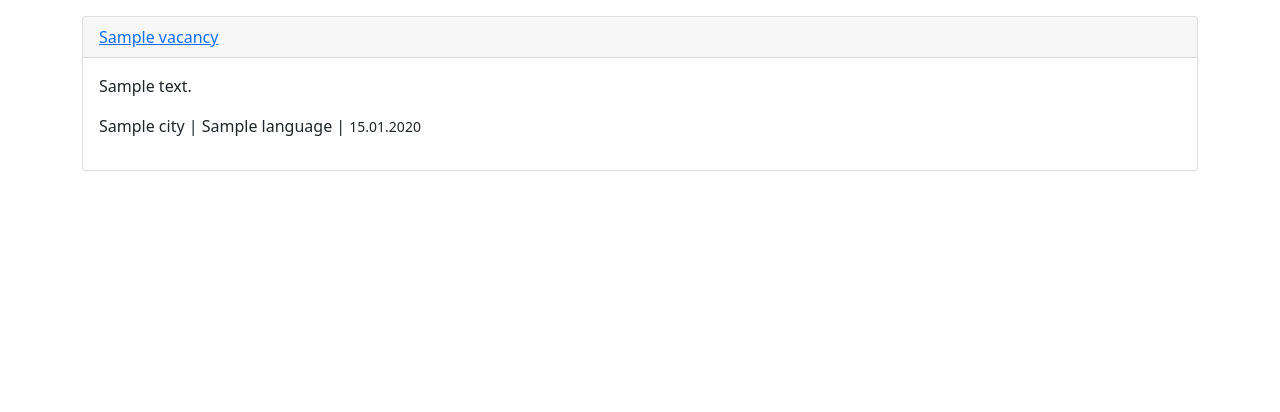
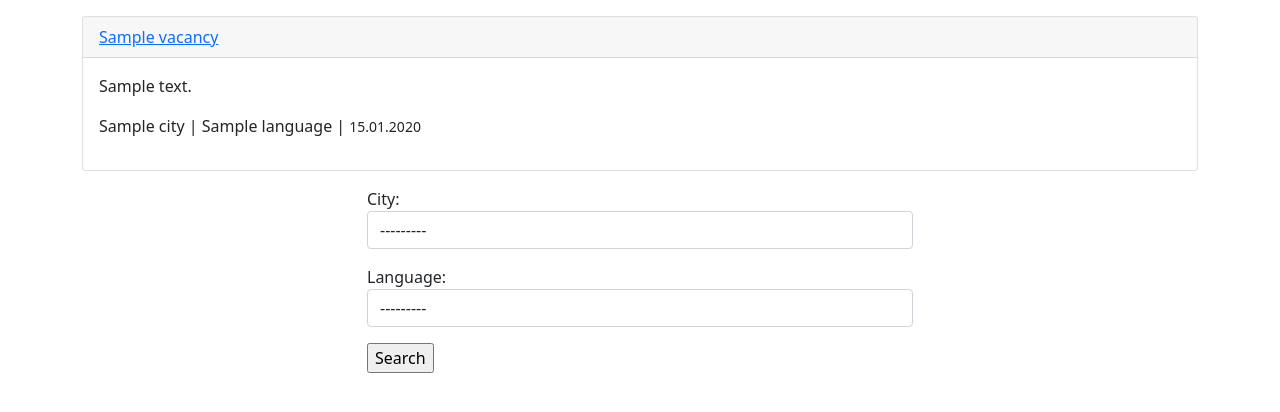
Before and after one commit to IhorYu/scraping_service, a Django app: page /home/ in a window 1280 px wide. Shown: the part 56-468 px from the top of the page. Run offline with Django 4.2, Linux system fonts and the light colour scheme; tables that the repository leaves empty hold one stand-in row (values such as "Sample post").

Commit message:
form added

```diff
--- /dev/null
+++ b/scraping/forms.py
@@ -0,0 +1,10 @@
+from django import forms
+
+from .models import City, Language
+
+
+class FindForm(forms.Form):
+    city = forms.ModelChoiceField(queryset=City.objects.all(), to_field_name='slug', required=False,
+                                  widget=forms.Select(attrs={'class': 'form-control'}))
+    language = forms.ModelChoiceField(queryset=Language.objects.all(), to_field_name='slug', required=False,
+                                      widget=forms.Select(attrs={'class': 'form-control'}))
--- a/scraping/templates/scraping/home.html
+++ b/scraping/templates/scraping/home.html
@@ -15,6 +15,19 @@
     </div>
 </div>
 
+{% empty %}
+<div class="col-md-6 mx-auto">
+    <h3>Sorry, your search returned no results. </h3>
+</div>
+{% endfor %}
 
-{% endfor %}
+<div class="row">
+    <div class="col-md-6 mx-auto">
+        <form method="GET" action="">
+            {{ form.as_p }}
+            <input type="submit" value="Search">
+        </form>
+    </div>
+</div>
+
 {% endblock %}
--- a/scraping/views.py
+++ b/scraping/views.py
@@ -1,7 +1,21 @@
 from django.shortcuts import render
+
+from .forms import FindForm
 from .models import Vacancy
 
 
 def home(request):
-    qs = Vacancy.objects.all()
-    return render(request, 'scraping/home.html', {'object_list': qs})
+    form = FindForm()
+    city = request.GET.get('city')
+    language = request.GET.get('language')
+    qs = []
+    _filter = {}
+    if city or language:
+        if city:
+            _filter['city__slug'] = city
+        if language:
+            _filter['language__slug'] = language
+
+    qs = Vacancy.objects.filter(**_filter)
+    return render(request, 'scraping/home.html', {'object_list': qs,
+                                                  'form': form})
--- a/scraping_service/settings.py
+++ b/scraping_service/settings.py
@@ -15,7 +15,6 @@
 # Build paths inside the project like this: BASE_DIR / 'subdir'.
 BASE_DIR = Path(__file__).resolve().parent.parent
 
-
 # Quick-start development settings - unsuitable for production
 # See https://docs.djangoproject.com/en/4.1/howto/deployment/checklist/
 
@@ -26,7 +25,6 @@
 DEBUG = True
 
 ALLOWED_HOSTS = []
-
 
 # Application definition
 
@@ -70,7 +68,6 @@
 
 WSGI_APPLICATION = 'scraping_service.wsgi.application'
 
-
 # Database
 # https://docs.djangoproject.com/en/4.1/ref/settings/#databases
 
@@ -80,7 +77,6 @@
         'NAME': BASE_DIR / 'db.sqlite3',
     }
 }
-
 
 # Password validation
 # https://docs.djangoproject.com/en/4.1/ref/settings/#auth-password-validators
@@ -100,7 +96,6 @@
     },
 ]
 
-
 # Internationalization
 # https://docs.djangoproject.com/en/4.1/topics/i18n/
 
@@ -112,7 +107,6 @@
 
 USE_TZ = True
 
-
 # Static files (CSS, JavaScript, Images)
 # https://docs.djangoproject.com/en/4.1/howto/static-files/
 
```
